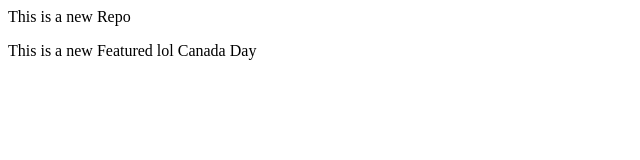
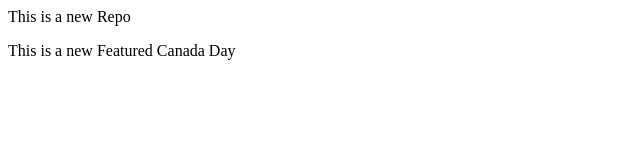
Before and after one commit to navdeepsingh704/LocalRepo, a plain HTML site: page index.html in a window 1280 px wide. Shown: the full height of the page, 0-640 px from the left. Drawn offline with Linux system fonts and the light colour scheme.

```diff
--- a/index.html
+++ b/index.html
@@ -1,2 +1,2 @@
 <p> This is a new Repo </p>
-<p> This is a new Featured lol Canada Day</p>
+<p> This is a new Featured Canada Day</p>
```
